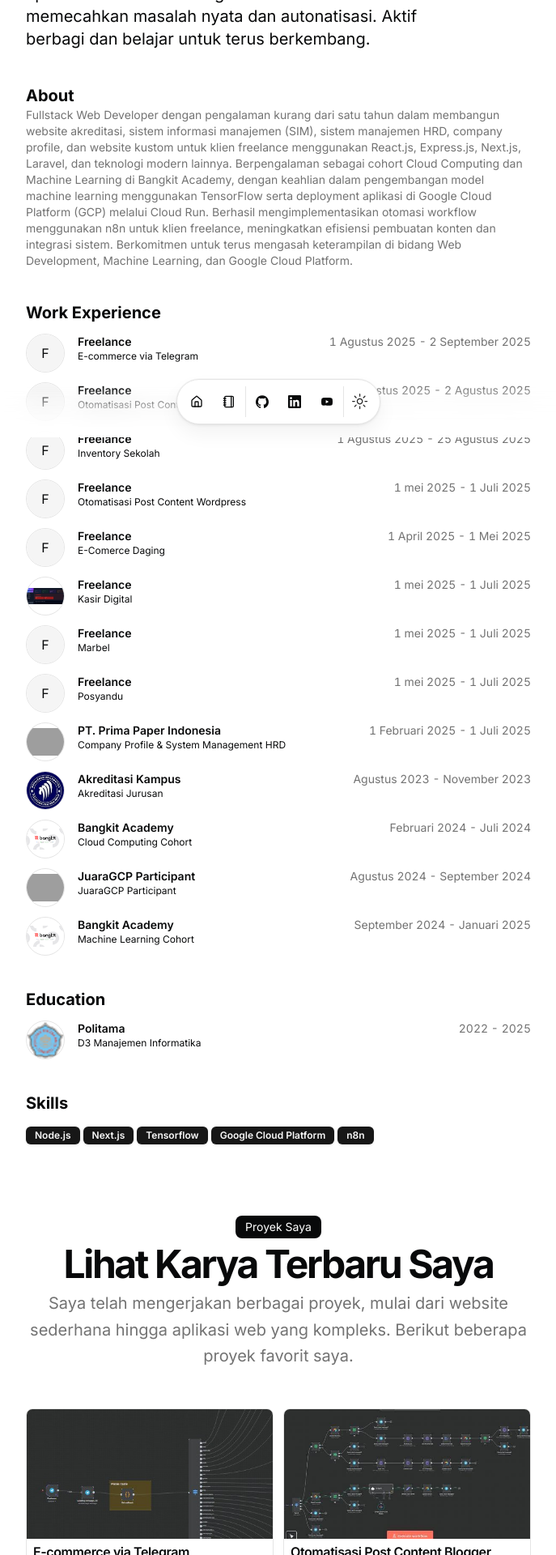
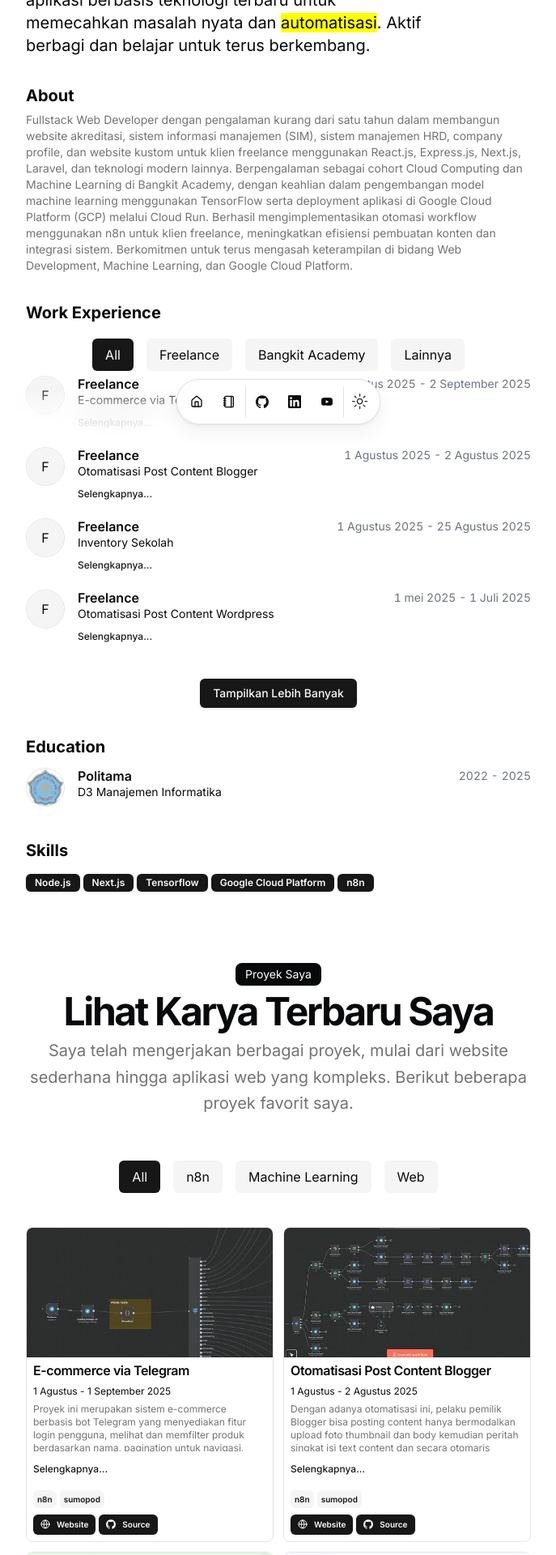
Before and after one commit to ajimaulana123/portfolio, a Next.js app: page / in a window 1280 px wide. Shown: the part 260-2180 px from the top of the page at 81% size, without its empty margins (296-983 px from the left). Built offline with nearby package versions, Linux system fonts and the light colour scheme; grey boxes are pictures that could not be loaded.

Commit message:
UPDATE: porto

```diff
--- a/src/app/globals.css
+++ b/src/app/globals.css
@@ -142,3 +142,23 @@
 code[data-line-numbers-max-digits="3"] > [data-line]::before {
   width: 3rem;
 }
+
+.highlight {
+  background-color: yellow;
+  color: black;
+  padding: 2px 4px;
+  border-radius: 4px;
+}
+
+@keyframes highlight-animation {
+  from {
+    background-color: transparent;
+  }
+  to {
+    background-color: yellow;
+  }
+}
+
+.highlight-animated {
+  animation: highlight-animation 1s ease-in-out;
+}
--- a/src/app/page.tsx
+++ b/src/app/page.tsx
@@ -1,3 +1,4 @@
+"use client";
 import { HackathonCard } from "@/components/hackathon-card";
 import BlurFade from "@/components/magicui/blur-fade";
 import BlurFadeText from "@/components/magicui/blur-fade-text";
@@ -5,13 +6,58 @@
 import { ResumeCard } from "@/components/resume-card";
 import { Avatar, AvatarFallback, AvatarImage } from "@/components/ui/avatar";
 import { Badge } from "@/components/ui/badge";
+import { Button } from "@/components/ui/button";
 import { DATA } from "@/data/resume";
 import Link from "next/link";
 import Markdown from "react-markdown";
+import { useState, useMemo } from 'react';
+import { motion } from "framer-motion";
 
 const BLUR_FADE_DELAY = 0.04;
+const PROJECTS_PER_PAGE = 4;
+const WORK_PER_PAGE = 4;
 
 export default function Page() {
+  const [projectFilter, setProjectFilter] = useState('All');
+  const [workFilter, setWorkFilter] = useState('All');
+  const [visibleProjects, setVisibleProjects] = useState(PROJECTS_PER_PAGE);
+  const [visibleWork, setVisibleWork] = useState(WORK_PER_PAGE);
+
+  const filteredProjects = useMemo(() => {
+    return DATA.projects.filter(project => {
+      if (projectFilter === 'All') return true;
+      return project.type === projectFilter;
+    });
+  }, [projectFilter]);
+
+  const filteredWork = useMemo(() => {
+    return DATA.work.filter(w => {
+      if (workFilter === 'All') {
+        return true;
+      }
+      if (workFilter === 'Lainnya') {
+        return w.company !== 'Freelance' && w.company !== 'Bangkit Academy';
+      }
+      return w.company === workFilter;
+    });
+  }, [workFilter]);
+
+  const projectsToShow = useMemo(() => {
+    return filteredProjects.slice(0, visibleProjects);
+  }, [filteredProjects, visibleProjects]);
+
+  const workToShow = useMemo(() => {
+    return filteredWork.slice(0, visibleWork);
+  }, [filteredWork, visibleWork]);
+
+  const handleLoadMoreProjects = () => {
+    setVisibleProjects(prev => prev + PROJECTS_PER_PAGE);
+  };
+
+  const handleLoadMoreWork = () => {
+    setVisibleWork(prev => prev + WORK_PER_PAGE);
+  };
+
   return (
     <main className="flex flex-col min-h-[100dvh] space-y-10">
       <section id="hero">
@@ -24,10 +70,12 @@
                 yOffset={8}
                 text={`Hi, I'm ${DATA.name.split(" ")[0]} 👋`}
               />
-              <BlurFadeText
+              <motion.div
+                initial={{ opacity: 0, y: 10 }}
+                animate={{ opacity: 1, y: 0 }}
+                transition={{ duration: 0.5, delay: BLUR_FADE_DELAY }}
+                dangerouslySetInnerHTML={{ __html: DATA.description }}
                 className="max-w-[600px] md:text-xl"
-                delay={BLUR_FADE_DELAY}
-                text={DATA.description}
               />
             </div>
             <BlurFade delay={BLUR_FADE_DELAY}>
@@ -43,24 +91,39 @@
         <BlurFade delay={BLUR_FADE_DELAY * 3}>
           <h2 className="text-xl font-bold">About</h2>
         </BlurFade>
-        <BlurFade delay={BLUR_FADE_DELAY * 4}>
-          <Markdown className="prose max-w-full text-pretty font-sans text-sm text-muted-foreground dark:prose-invert">
+        <motion.div
+          initial={{ opacity: 0, y: 10 }}
+          animate={{ opacity: 1, y: 0 }}
+          transition={{ duration: 0.5, delay: BLUR_FADE_DELAY * 4 }}
+        >
+          <Markdown
+            className="prose max-w-full text-pretty font-sans text-sm text-muted-foreground dark:prose-invert"
+            components={{
+              mark: ({ children }) => <span className="highlight highlight-animated">{children}</span>,
+            }}
+          >
             {DATA.summary}
           </Markdown>
-        </BlurFade>
+        </motion.div>
       </section>
       <section id="work">
         <div className="flex min-h-0 flex-col gap-y-3">
           <BlurFade delay={BLUR_FADE_DELAY * 5}>
             <h2 className="text-xl font-bold">Work Experience</h2>
           </BlurFade>
-          {DATA.work.map((work, id) => (
+          <div className="flex justify-center space-x-4">
+            <button onClick={() => { setWorkFilter('All'); setVisibleWork(WORK_PER_PAGE); }} className={`px-4 py-2 rounded-md ${workFilter === 'All' ? 'bg-primary text-primary-foreground' : 'bg-secondary'}`}>All</button>
+            <button onClick={() => { setWorkFilter('Freelance'); setVisibleWork(WORK_PER_PAGE); }} className={`px-4 py-2 rounded-md ${workFilter === 'Freelance' ? 'bg-primary text-primary-foreground' : 'bg-secondary'}`}>Freelance</button>
+            <button onClick={() => { setWorkFilter('Bangkit Academy'); setVisibleWork(WORK_PER_PAGE); }} className={`px-4 py-2 rounded-md ${workFilter === 'Bangkit Academy' ? 'bg-primary text-primary-foreground' : 'bg-secondary'}`}>Bangkit Academy</button>
+            <button onClick={() => { setWorkFilter('Lainnya'); setVisibleWork(WORK_PER_PAGE); }} className={`px-4 py-2 rounded-md ${workFilter === 'Lainnya' ? 'bg-primary text-primary-foreground' : 'bg-secondary'}`}>Lainnya</button>
+          </div>
+          {workToShow.map((work, id) => (
             <BlurFade
-              key={work.company}
+              key={work.title}
               delay={BLUR_FADE_DELAY * 6 + id * 0.05}
             >
               <ResumeCard
-                key={work.company}
+                key={work.title}
                 logoUrl={work.logoUrl}
                 altText={work.company}
                 title={work.company}
@@ -72,6 +135,11 @@
               />
             </BlurFade>
           ))}
+          {visibleWork < filteredWork.length && (
+            <div className="flex justify-center mt-4">
+              <Button onClick={handleLoadMoreWork}>Tampilkan Lebih Banyak</Button>
+            </div>
+          )}
         </div>
       </section>
       <section id="education">
@@ -129,8 +197,14 @@
               </div>
             </div>
           </BlurFade>
+          <div className="flex justify-center space-x-4">
+            <button onClick={() => { setProjectFilter('All'); setVisibleProjects(PROJECTS_PER_PAGE); }} className={`px-4 py-2 rounded-md ${projectFilter === 'All' ? 'bg-primary text-primary-foreground' : 'bg-secondary'}`}>All</button>
+            <button onClick={() => { setProjectFilter('n8n'); setVisibleProjects(PROJECTS_PER_PAGE); }} className={`px-4 py-2 rounded-md ${projectFilter === 'n8n' ? 'bg-primary text-primary-foreground' : 'bg-secondary'}`}>n8n</button>
+            <button onClick={() => { setProjectFilter('Machine Learning'); setVisibleProjects(PROJECTS_PER_PAGE); }} className={`px-4 py-2 rounded-md ${projectFilter === 'Machine Learning' ? 'bg-primary text-primary-foreground' : 'bg-secondary'}`}>Machine Learning</button>
+            <button onClick={() => { setProjectFilter('Web'); setVisibleProjects(PROJECTS_PER_PAGE); }} className={`px-4 py-2 rounded-md ${projectFilter === 'Web' ? 'bg-primary text-primary-foreground' : 'bg-secondary'}`}>Web</button>
+          </div>
           <div className="grid grid-cols-1 gap-3 sm:grid-cols-2 max-w-[800px] mx-auto">
-            {DATA.projects.map((project, id) => (
+            {projectsToShow.map((project, id) => (
               <BlurFade
                 key={project.title}
                 delay={BLUR_FADE_DELAY * 12 + id * 0.05}
@@ -149,6 +223,11 @@
               </BlurFade>
             ))}
           </div>
+          {visibleProjects < filteredProjects.length && (
+            <div className="flex justify-center">
+              <Button onClick={handleLoadMoreProjects}>Tampilkan Lebih Banyak</Button>
+            </div>
+          )}
         </div>
       </section>
       <section id="contact">
--- a/src/components/project-card.tsx
+++ b/src/components/project-card.tsx
@@ -1,3 +1,4 @@
+"use client";
 import { Badge } from "@/components/ui/badge";
 import {
   Card,
@@ -10,6 +11,8 @@
 import Image from "next/image";
 import Link from "next/link";
 import Markdown from "react-markdown";
+import { useState, useRef } from "react";
+import { Button } from "./ui/button";
 
 interface Props {
   title: string;
@@ -28,6 +31,9 @@
   className?: string;
 }
 
+const TRUNCATE_LENGTH = 200;
+const COLLAPSED_HEIGHT = "60px";
+
 export function ProjectCard({
   title,
   href,
@@ -40,6 +46,15 @@
   links,
   className,
 }: Props) {
+  const [isExpanded, setIsExpanded] = useState(false);
+  const descriptionRef = useRef<HTMLDivElement>(null);
+
+  const toggleExpanded = (e: React.MouseEvent<HTMLButtonElement>) => {
+    e.preventDefault();
+    e.stopPropagation();
+    setIsExpanded(!isExpanded);
+  };
+
   return (
     <Card
       className={
@@ -57,7 +72,7 @@
             loop
             muted
             playsInline
-            className="pointer-events-none mx-auto h-40 w-full object-cover object-top" // needed because random black line at bottom of video
+            className="pointer-events-none mx-auto h-40 w-full object-cover object-top"
           />
         )}
         {image && (
@@ -77,9 +92,31 @@
           <div className="hidden font-sans text-xs underline print:visible">
             {link?.replace("https://", "").replace("www.", "").replace("/", "")}
           </div>
-          <Markdown className="prose max-w-full text-pretty font-sans text-xs text-muted-foreground dark:prose-invert">
-            {description}
-          </Markdown>
+
+          <div
+            className="overflow-hidden transition-all duration-300 ease-in-out"
+            style={{
+              maxHeight: isExpanded
+                ? `${descriptionRef.current?.scrollHeight}px`
+                : COLLAPSED_HEIGHT,
+            }}
+          >
+            <div ref={descriptionRef}>
+              <Markdown className="prose max-w-full text-pretty font-sans text-xs text-muted-foreground dark:prose-invert">
+                {description}
+              </Markdown>
+            </div>
+          </div>
+
+          {description.length > TRUNCATE_LENGTH && (
+            <Button
+              variant="link"
+              className="px-0 text-xs"
+              onClick={toggleExpanded}
+            >
+              {isExpanded ? "Sembunyikan" : "Selengkapnya..."}
+            </Button>
+          )}
         </div>
       </CardHeader>
       <CardContent className="mt-auto flex flex-col px-2">
--- a/src/components/resume-card.tsx
+++ b/src/components/resume-card.tsx
@@ -1,13 +1,10 @@
 "use client";
-
-import { Avatar, AvatarFallback, AvatarImage } from "@/components/ui/avatar";
-import { Badge } from "@/components/ui/badge";
-import { Card, CardHeader } from "@/components/ui/card";
-import { cn } from "@/lib/utils";
-import { motion } from "framer-motion";
-import { ChevronRightIcon } from "lucide-react";
-import Link from "next/link";
-import React from "react";
+import { Avatar, AvatarFallback, AvatarImage } from "./ui/avatar";
+import { Badge } from "./ui/badge";
+import { Card, CardContent, CardHeader } from "./ui/card";
+import { Button } from "./ui/button";
+import { useState, useRef } from "react";
+import Markdown from "react-markdown";
 
 interface ResumeCardProps {
   logoUrl: string;
@@ -19,6 +16,7 @@
   period: string;
   description?: string;
 }
+
 export const ResumeCard = ({
   logoUrl,
   altText,
@@ -29,21 +27,17 @@
   period,
   description,
 }: ResumeCardProps) => {
-  const [isExpanded, setIsExpanded] = React.useState(false);
+  const [isExpanded, setIsExpanded] = useState(false); // Start collapsed
+  const contentRef = useRef<HTMLDivElement>(null);
 
-  const handleClick = (e: React.MouseEvent<HTMLAnchorElement, MouseEvent>) => {
-    if (description) {
-      e.preventDefault();
-      setIsExpanded(!isExpanded);
-    }
+  const toggleExpanded = (e: React.MouseEvent<HTMLButtonElement>) => {
+    e.preventDefault();
+    e.stopPropagation();
+    setIsExpanded(!isExpanded);
   };
 
   return (
-    <Link
-      href={href || "#"}
-      className="block cursor-pointer"
-      onClick={handleClick}
-    >
+    <a href={href} className="block cursor-pointer">
       <Card className="flex">
         <div className="flex-none">
           <Avatar className="border size-12 m-auto bg-muted-background dark:bg-foreground">
@@ -58,53 +52,42 @@
         <div className="flex-grow ml-4 items-center flex-col group">
           <CardHeader>
             <div className="flex items-center justify-between gap-x-2 text-base">
-              <h3 className="inline-flex items-center justify-center font-semibold leading-none text-xs sm:text-sm">
-                {title}
-                {badges && (
-                  <span className="inline-flex gap-x-1">
-                    {badges.map((badge, index) => (
-                      <Badge
-                        variant="secondary"
-                        className="align-middle text-xs"
-                        key={index}
-                      >
-                        {badge}
-                      </Badge>
-                    ))}
-                  </span>
-                )}
-                <ChevronRightIcon
-                  className={cn(
-                    "size-4 translate-x-0 transform opacity-0 transition-all duration-300 ease-out group-hover:translate-x-1 group-hover:opacity-100",
-                    isExpanded ? "rotate-90" : "rotate-0"
-                  )}
-                />
-              </h3>
-              <div className="text-xs sm:text-sm tabular-nums text-muted-foreground text-right">
-                {period}
-              </div>
+              <h3 className="font-semibold leading-none">{title}</h3>
+              <div className="text-sm tabular-nums text-gray-500">{period}</div>
             </div>
-            {subtitle && <div className="font-sans text-xs">{subtitle}</div>}
+            {subtitle && (
+              <div className="font-sans text-sm">{subtitle}</div>
+            )}
           </CardHeader>
           {description && (
-            <motion.div
-              initial={{ opacity: 0, height: 0 }}
-              animate={{
-                opacity: isExpanded ? 1 : 0,
-
-                height: isExpanded ? "auto" : 0,
-              }}
-              transition={{
-                duration: 0.7,
-                ease: [0.16, 1, 0.3, 1],
-              }}
-              className="mt-2 text-xs sm:text-sm"
-            >
-              {description}
-            </motion.div>
+            <>
+              <div
+                className="overflow-hidden transition-all duration-300 ease-in-out"
+                style={{
+                  maxHeight: isExpanded ? `${contentRef.current?.scrollHeight}px` : "0px",
+                }}
+              >
+                <div ref={contentRef} className="pt-2">
+                  <CardContent className="mt-0 text-xs">
+                    <Markdown className="prose max-w-full text-pretty font-sans text-xs text-muted-foreground dark:prose-invert">
+                      {description}
+                    </Markdown>
+                  </CardContent>
+                </div>
+              </div>
+              <div>
+                <Button
+                  variant="link"
+                  className="px-0 text-xs"
+                  onClick={toggleExpanded}
+                >
+                  {isExpanded ? "Sembunyikan" : "Selengkapnya..."}
+                </Button>
+              </div>
+            </>
           )}
         </div>
       </Card>
-    </Link>
+    </a>
   );
 };
--- a/src/data/resume.tsx
+++ b/src/data/resume.tsx
@@ -8,7 +8,7 @@
   location: "Surakarta, Indonesia",
   locationLink: "https://g.co/kgs/AY2Q67h",
   description:
-    "Junior Full-Stack Developer dengan pengalaman dalam Web Development, Machine Learning, dan Cloud Computing, n8n. Antusias mengembangkan aplikasi berbasis teknologi terbaru untuk memecahkan masalah nyata dan autonatisasi. Aktif berbagi dan belajar untuk terus berkembang.",
+    "Junior <mark>Full-Stack Developer</mark> dengan pengalaman dalam <mark>Web Development</mark>, <mark>Machine Learning</mark>, dan <mark>Cloud Computing</mark>, <mark>n8n</mark>. Antusias mengembangkan aplikasi berbasis teknologi terbaru untuk memecahkan masalah nyata dan <mark>automatisasi</mark>. Aktif berbagi dan belajar untuk terus berkembang.",
   summary:
     "Fullstack Web Developer dengan pengalaman kurang dari satu tahun dalam membangun website akreditasi, sistem informasi manajemen (SIM), sistem manajemen HRD, company profile, dan website kustom untuk klien freelance menggunakan React.js, Express.js, Next.js, Laravel, dan teknologi modern lainnya. Berpengalaman sebagai cohort Cloud Computing dan Machine Learning di Bangkit Academy, dengan keahlian dalam pengembangan model machine learning menggunakan TensorFlow serta deployment aplikasi di Google Cloud Platform (GCP) melalui Cloud Run. Berhasil mengimplementasikan otomasi workflow menggunakan n8n untuk klien freelance, meningkatkan efisiensi pembuatan konten dan integrasi sistem. Berkomitmen untuk terus mengasah keterampilan di bidang Web Development, Machine Learning, dan Google Cloud Platform.",
   avatarUrl: "/me.jpg",
@@ -237,6 +237,7 @@
         "n8n",
         "sumopod"
       ],
+      type: "n8n",
        links: [
         {
           type: "Website",
@@ -262,6 +263,7 @@
         "n8n",
         "sumopod"
       ],
+      type: "n8n",
        links: [
         {
           type: "Website",
@@ -288,6 +290,7 @@
         "Next.Js",
         "Firebase"
       ],
+      type: "Web",
       links: [
         {
           type: "Website",
@@ -314,6 +317,7 @@
         "Next.Js",
         "Firebase"
       ],
+      type: "Web",
       links: [
         {
           type: "Website",
@@ -340,6 +344,7 @@
         "Next.Js",
         "Firebase"
       ],
+      type: "Web",
       links: [
         {
           type: "Website",
@@ -366,6 +371,7 @@
         "Next.Js",
         "Firebase"
       ],
+      type: "Web",
       links: [
         {
           type: "Website",
@@ -393,6 +399,7 @@
         "Express",
         "Supabase"
       ],
+      type: "Web",
       links: [
         {
           type: "Website",
@@ -419,6 +426,7 @@
         "n8n",
         "sumopod"
       ],
+      type: "n8n",
        links: [
         {
           type: "Website",
@@ -445,6 +453,7 @@
         "Next.Js",
         "Tailwind"
       ],
+      type: "Web",
       links: [
         {
           type: "Website",
@@ -471,6 +480,7 @@
         "Astro",
         "Tailwind"
       ],
+      type: "Web",
       links: [
         {
           type: "Website",
@@ -497,6 +507,7 @@
         "Next.Js",
         "Tailwind"
       ],
+      type: "Web",
       links: [
         {
           type: "Website",
@@ -522,6 +533,7 @@
       technologies: [
         "Laravel"
       ],
+      type: "Web",
       links: [
         {
           type: "Website",
@@ -542,6 +554,7 @@
       technologies: [
         "Laravel"
       ],
+      type: "Web",
       links: [
         {
           type: "Website",
@@ -569,6 +582,7 @@
         "Python",
         "Google Cloud Run"
       ],
+      type: "Machine Learning",
       links: [
         {
           type: "Website",
@@ -596,6 +610,7 @@
         "React",
         "TailwindCSS",
       ],
+      type: "Web",
       links: [
         {
           type: "Website",
@@ -622,6 +637,7 @@
         "Next.js",
         "Shadcn UI"
       ],
+      type: "Web",
       links: [
         {
           type: "Website",
@@ -648,6 +664,7 @@
         "PHP",
         "MySQL",
       ],
+      type: "Web",
       links: [
 
       ],
@@ -666,6 +683,7 @@
         "Prisma",
         "Postgre"
       ],
+      type: "Web",
       links: [
 
       ],
```
